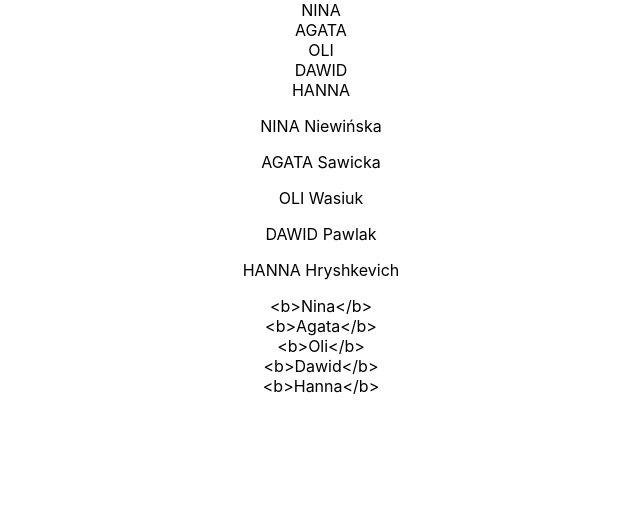
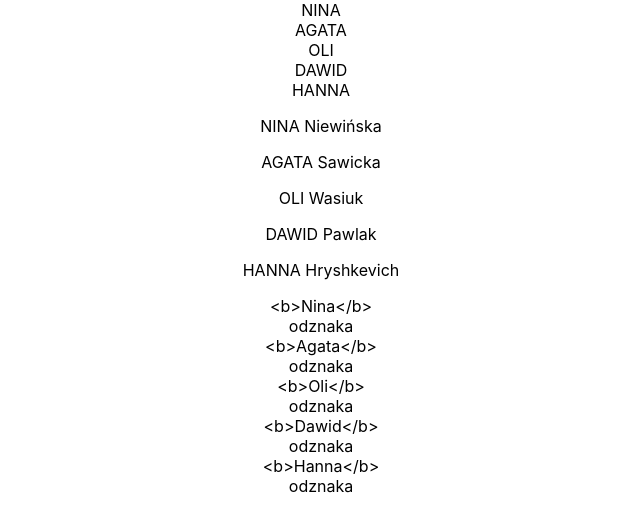
Before and after one commit to rvai00/monocykl_projekt, a React (Create React App) app: page / in a window 1280 px wide. Shown: the top 532 px of the page, without its empty margins (319-959 px from the left). Built offline with nearby package versions, Linux system fonts and the light colour scheme.

Commit message:
stworzenie profilu

```diff
--- a/src/App.js
+++ b/src/App.js
@@ -1,15 +1,11 @@
 import './App.css';
 import {users}  from "./data/users"
+import {Profile} from  "./components/molecules/Profile"
 
 const UpdateNameHanna = (props) => {
   console.log(props)
   const updatedNameHanna = props.name.toUpperCase();
   return <div>{updatedNameHanna}</div>
-}
-
-const UpdateNameAgata = (props) => {
-  const updatedNameAgata = props.name.bold()
-  return <div>{updatedNameAgata}</div>
 }
 
 function GenerateDawid(props) {
@@ -35,7 +31,7 @@ function App() {
     <div className="App">
       {users.map(user => <UpdateNameHanna name={user.name}/> )}
       {users.map(user => <GenerateDawid user={user}/> )}
-      {users.map(user => <UpdateNameAgata name={user.name}/> )}
+      {users.map(user => <Profile user={user}/> )}
 
     </div>
   );
--- /dev/null
+++ b/src/components/atoms/Badge.jsx
@@ -0,0 +1,3 @@
+export const Badge = (props) => {
+    return <div>odznaka</div>
+  }
--- /dev/null
+++ b/src/components/atoms/Name.jsx
@@ -0,0 +1,4 @@
+export const Name = (props) => {
+    const updatedNameAgata = props.name.bold()
+    return <div>{updatedNameAgata}</div>
+  }
--- /dev/null
+++ b/src/components/molecules/Profile.jsx
@@ -0,0 +1,7 @@
+import {Name} from  "../atoms/Name"
+import { Badge} from "../atoms/Badge"
+
+export const Profile = (props) => {
+    console.log(props.user.name)
+    return <div><Name name={props.user.name}/> <Badge/></div>
+  }
```
